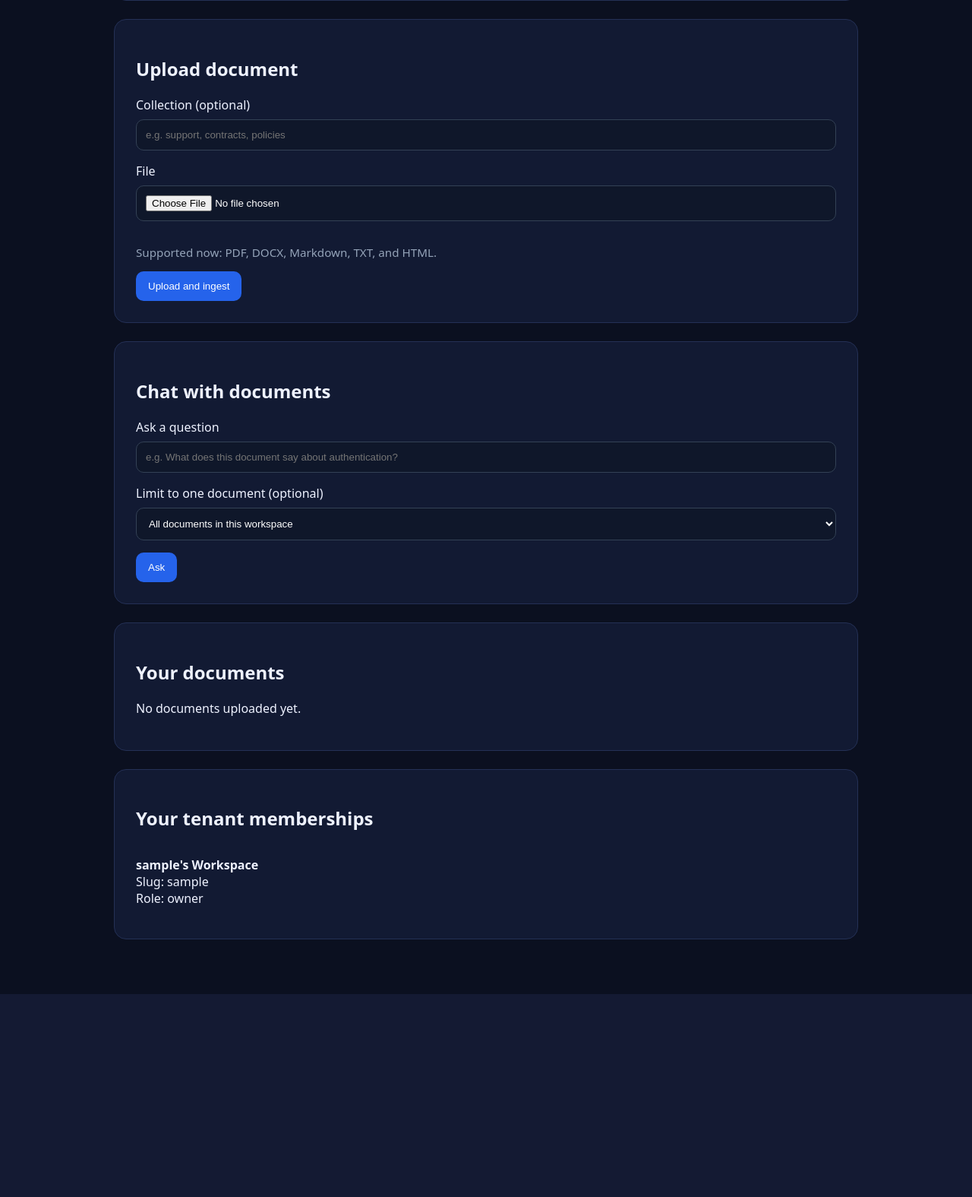
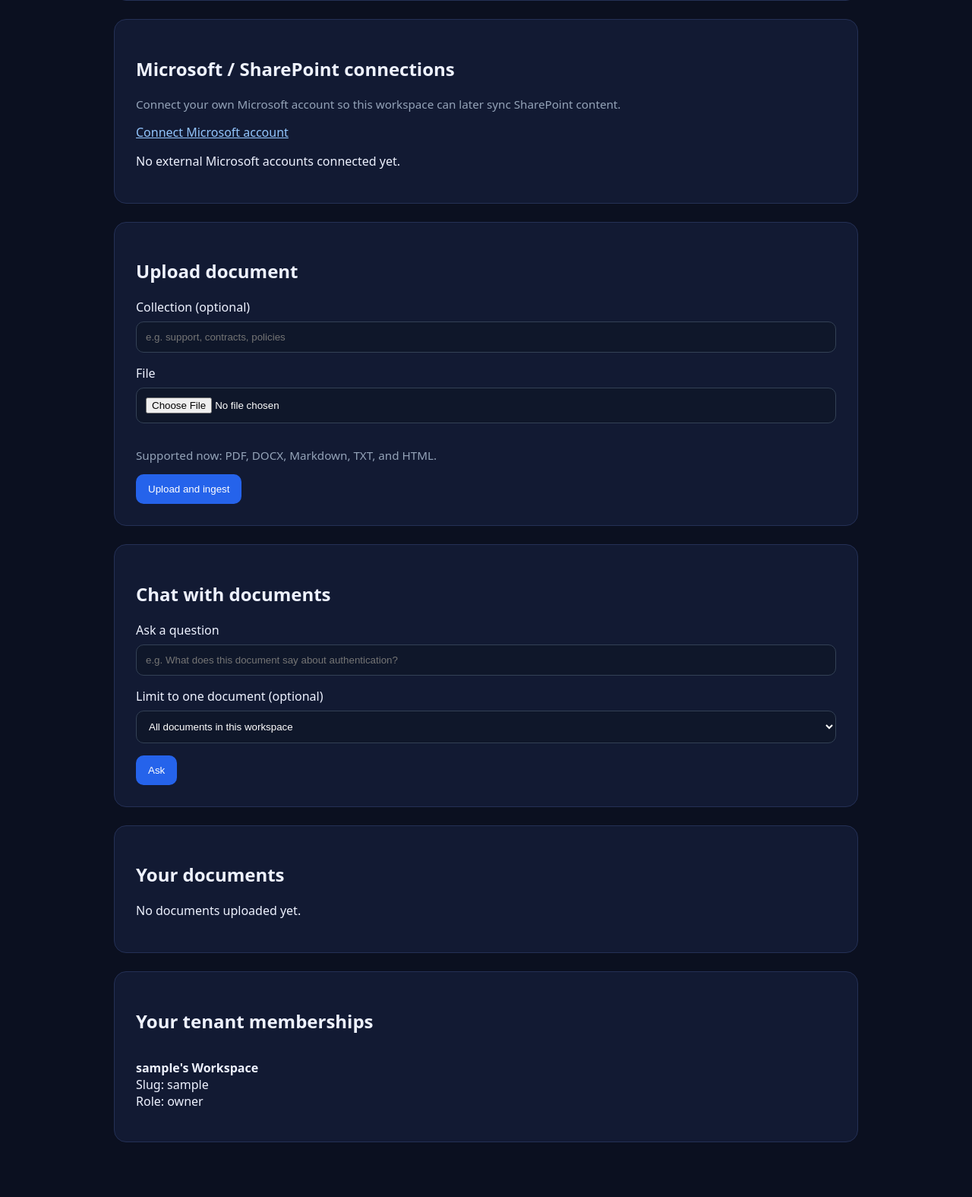
Before and after one commit to normandmickey/docstore-rag, a Django app: page /dashboard/ in a window 1280 px wide. Shown: the part 798-2373 px from the top of the page at 76% size. Before the commit the page ends 2106 px from the top, so only its background shows below. Run offline with Django 5.2, Linux system fonts and the light colour scheme; the visitor is signed in with stand-in values (Sample User, id 1); data comes from the database, SQL or seed files in the repository; data that the repository does not hold is empty; parts of the project's set-up code (start-up, migrations or seed data) failed here and were passed over.

Commit message:
Add Microsoft OAuth account connection flow

```diff
--- a/config/settings.py
+++ b/config/settings.py
@@ -120,9 +120,11 @@ DEFAULT_EMBEDDING_MODEL = os.getenv('DEFAULT_EMBEDDING_MODEL', 'text-embedding-3
 DEFAULT_CHAT_MODEL = os.getenv('DEFAULT_CHAT_MODEL', 'gpt-4.1-mini')
 OPENAI_API_KEY = os.getenv('OPENAI_API_KEY', '')
 OPENAI_BASE_URL = os.getenv('OPENAI_BASE_URL', '')
-MS_GRAPH_TENANT_ID = os.getenv('MS_GRAPH_TENANT_ID', '')
+MS_GRAPH_TENANT_ID = os.getenv('MS_GRAPH_TENANT_ID', 'common')
 MS_GRAPH_CLIENT_ID = os.getenv('MS_GRAPH_CLIENT_ID', '')
 MS_GRAPH_CLIENT_SECRET = os.getenv('MS_GRAPH_CLIENT_SECRET', '')
+MS_GRAPH_REDIRECT_URI = os.getenv('MS_GRAPH_REDIRECT_URI', '')
+MS_GRAPH_SCOPES = [scope.strip() for scope in os.getenv('MS_GRAPH_SCOPES', 'openid profile email offline_access Files.Read Sites.Read.All User.Read').split() if scope.strip()]
 
 S3_ENDPOINT_URL = os.getenv('S3_ENDPOINT_URL', '')
 S3_ACCESS_KEY = os.getenv('S3_ACCESS_KEY', '')
--- a/config/urls.py
+++ b/config/urls.py
@@ -3,7 +3,7 @@ from django.http import JsonResponse
 from django.shortcuts import render
 from django.urls import path
 from documents.api import DocumentCreateView
-from control.views import AppLoginView, dashboard, logout_view, signup
+from control.views import AppLoginView, dashboard, logout_view, microsoft_connect_callback, microsoft_connect_start, signup
 from retrieval.api import SearchView
 
 
@@ -21,6 +21,8 @@ urlpatterns = [
     path('logout/', logout_view, name='logout'),
     path('signup/', signup, name='signup'),
     path('dashboard/', dashboard, name='dashboard'),
+    path('connect/microsoft/', microsoft_connect_start, name='microsoft_connect_start'),
+    path('connect/microsoft/callback/', microsoft_connect_callback, name='microsoft_connect_callback'),
     path('api/v1/documents/', DocumentCreateView.as_view()),
     path('api/v1/search/', SearchView.as_view()),
     path('admin/', admin.site.urls),
--- a/control/models.py
+++ b/control/models.py
@@ -83,3 +83,32 @@ class APIKey(models.Model):
 
     def __str__(self):
         return f'{self.label} ({self.key_prefix})'
+
+
+class ExternalAccount(models.Model):
+    PROVIDER_MICROSOFT = 'microsoft'
+    PROVIDER_CHOICES = [
+        (PROVIDER_MICROSOFT, 'Microsoft'),
+    ]
+
+    user = models.ForeignKey(User, on_delete=models.CASCADE, related_name='external_accounts')
+    tenant = models.ForeignKey(Tenant, on_delete=models.CASCADE, related_name='external_accounts')
+    workspace = models.ForeignKey(Workspace, on_delete=models.CASCADE, related_name='external_accounts', null=True, blank=True)
+    provider = models.CharField(max_length=40, choices=PROVIDER_CHOICES)
+    external_user_id = models.CharField(max_length=255, blank=True, default='')
+    email = models.EmailField(blank=True, default='')
+    display_name = models.CharField(max_length=255, blank=True, default='')
+    access_token = models.TextField(blank=True, default='')
+    refresh_token = models.TextField(blank=True, default='')
+    expires_at = models.DateTimeField(null=True, blank=True)
+    scopes_json = models.JSONField(default=list, blank=True)
+    metadata_json = models.JSONField(default=dict, blank=True)
+    created_at = models.DateTimeField(auto_now_add=True)
+    updated_at = models.DateTimeField(auto_now=True)
+
+    class Meta:
+        ordering = ['user__username', 'provider', 'created_at']
+        unique_together = [('user', 'provider', 'external_user_id')]
+
+    def __str__(self):
+        return f'{self.user} :: {self.provider} :: {self.email or self.external_user_id or "connected"}'
--- /dev/null
+++ b/control/oauth.py
@@ -0,0 +1,53 @@
+from urllib.parse import urlencode
+
+import requests
+from django.conf import settings
+from django.utils import timezone
+from django.utils.dateparse import parse_datetime
+
+
+AUTH_BASE = 'https://login.microsoftonline.com/{tenant}/oauth2/v2.0/authorize'
+TOKEN_BASE = 'https://login.microsoftonline.com/{tenant}/oauth2/v2.0/token'
+GRAPH_ME_URL = 'https://graph.microsoft.com/v1.0/me'
+
+
+def microsoft_authorize_url(state):
+    query = urlencode({
+        'client_id': settings.MS_GRAPH_CLIENT_ID,
+        'response_type': 'code',
+        'redirect_uri': settings.MS_GRAPH_REDIRECT_URI,
+        'response_mode': 'query',
+        'scope': ' '.join(settings.MS_GRAPH_SCOPES),
+        'state': state,
+    })
+    return f"{AUTH_BASE.format(tenant=settings.MS_GRAPH_TENANT_ID)}?{query}"
+
+
+def exchange_code_for_tokens(code):
+    response = requests.post(
+        TOKEN_BASE.format(tenant=settings.MS_GRAPH_TENANT_ID),
+        data={
+            'client_id': settings.MS_GRAPH_CLIENT_ID,
+            'client_secret': settings.MS_GRAPH_CLIENT_SECRET,
+            'code': code,
+            'redirect_uri': settings.MS_GRAPH_REDIRECT_URI,
+            'grant_type': 'authorization_code',
+            'scope': ' '.join(settings.MS_GRAPH_SCOPES),
+        },
+        timeout=30,
+    )
+    response.raise_for_status()
+    payload = response.json()
+    expires_in = payload.get('expires_in', 3600)
+    payload['expires_at'] = timezone.now() + timezone.timedelta(seconds=expires_in)
+    return payload
+
+
+def fetch_graph_me(access_token):
+    response = requests.get(
+        GRAPH_ME_URL,
+        headers={'Authorization': f'Bearer {access_token}'},
+        timeout=30,
+    )
+    response.raise_for_status()
+    return response.json()
--- a/control/views.py
+++ b/control/views.py
@@ -1,5 +1,7 @@
 import logging
+import secrets
 
+from django.conf import settings
 from django.contrib import messages
 from django.contrib.auth import login, logout
 from django.contrib.auth.views import LoginView
@@ -11,7 +13,8 @@ from documents.upload_service import create_or_reuse_document
 from retrieval.service import answer_question
 
 from .forms import SignUpForm
-from .models import Tenant, TenantMembership, Workspace
+from .models import ExternalAccount, Tenant, TenantMembership, Workspace
+from .oauth import exchange_code_for_tokens, fetch_graph_me, microsoft_authorize_url
 
 logger = logging.getLogger(__name__)
 
@@ -63,6 +66,62 @@ def signup(request):
     return render(request, 'auth/signup.html', {'form': form})
 
 
+def microsoft_connect_start(request):
+    if not request.user.is_authenticated:
+        return redirect('login')
+    state = secrets.token_urlsafe(24)
+    request.session['ms_oauth_state'] = state
+    return redirect(microsoft_authorize_url(state))
+
+
+def microsoft_connect_callback(request):
+    if not request.user.is_authenticated:
+        return redirect('login')
+
+    expected_state = request.session.get('ms_oauth_state')
+    returned_state = request.GET.get('state')
+    code = request.GET.get('code')
+    error = request.GET.get('error')
+
+    if error:
+        messages.error(request, f'Microsoft connection failed: {error}')
+        return redirect('dashboard')
+    if not code or not expected_state or expected_state != returned_state:
+        messages.error(request, 'Microsoft connection failed: invalid OAuth state or missing code.')
+        return redirect('dashboard')
+
+    try:
+        tokens = exchange_code_for_tokens(code)
+        profile = fetch_graph_me(tokens['access_token'])
+        if not request.session.get('current_tenant_id') or not request.session.get('current_workspace_id'):
+            tenant, workspace = _bootstrap_user_workspace(request.user, request.session)
+        else:
+            tenant = Tenant.objects.get(id=request.session['current_tenant_id'])
+            workspace = Workspace.objects.get(id=request.session['current_workspace_id'], tenant=tenant)
+
+        account, _created = ExternalAccount.objects.update_or_create(
+            user=request.user,
+            provider=ExternalAccount.PROVIDER_MICROSOFT,
+            external_user_id=profile.get('id', ''),
+            defaults={
+                'tenant': tenant,
+                'workspace': workspace,
+                'email': profile.get('mail') or profile.get('userPrincipalName', ''),
+                'display_name': profile.get('displayName', ''),
+                'access_token': tokens.get('access_token', ''),
+                'refresh_token': tokens.get('refresh_token', ''),
+                'expires_at': tokens.get('expires_at'),
+                'scopes_json': settings.MS_GRAPH_SCOPES,
+                'metadata_json': profile,
+            },
+        )
+        messages.success(request, f'Connected Microsoft account for {account.email or account.display_name or "your account"}.')
+    except Exception as exc:
+        logger.exception('Microsoft OAuth callback failed for user=%s', request.user.id)
+        messages.error(request, f'Microsoft connection failed: {exc}')
+    return redirect('dashboard')
+
+
 def dashboard(request):
     if not request.user.is_authenticated:
         return redirect('login')
@@ -75,6 +134,7 @@ def dashboard(request):
     current_workspace_id = request.session.get('current_workspace_id')
     current_workspace = None
     documents = Document.objects.none()
+    external_accounts = ExternalAccount.objects.filter(user=request.user).order_by('-updated_at')
     chat_answer = ''
     chat_question = ''
     chat_results = []
@@ -191,6 +251,7 @@ def dashboard(request):
             'current_workspace': current_workspace,
             'available_workspaces': available_workspaces,
             'document_rows': document_rows,
+            'external_accounts': external_accounts,
             'chat_question': chat_question,
             'chat_answer': chat_answer,
             'chat_results': chat_results,
--- a/templates/dashboard.html
+++ b/templates/dashboard.html
@@ -61,6 +61,20 @@
         <input type="text" name="workspace_name" placeholder="e.g. Sales Docs">
         <button type="submit">Create workspace</button>
       </form>
+    </div>
+
+    <div class="card">
+      <h2>Microsoft / SharePoint connections</h2>
+      <p class="meta">Connect your own Microsoft account so this workspace can later sync SharePoint content.</p>
+      <p><a class="button" href="/connect/microsoft/">Connect Microsoft account</a></p>
+      {% for account in external_accounts %}
+        <div class="row">
+          <strong>{{ account.display_name|default:account.email|default:'Microsoft account' }}</strong><br>
+          <span class="meta">{{ account.provider }} · {{ account.email }}{% if account.workspace %} · Workspace: {{ account.workspace.name }}{% endif %}</span>
+        </div>
+      {% empty %}
+        <p>No external Microsoft accounts connected yet.</p>
+      {% endfor %}
     </div>
 
     <div class="card">
```
Also changed, not shown: control/admin.py (+8 -1 lines), control/migrations/0003_externalaccount.py (added).
